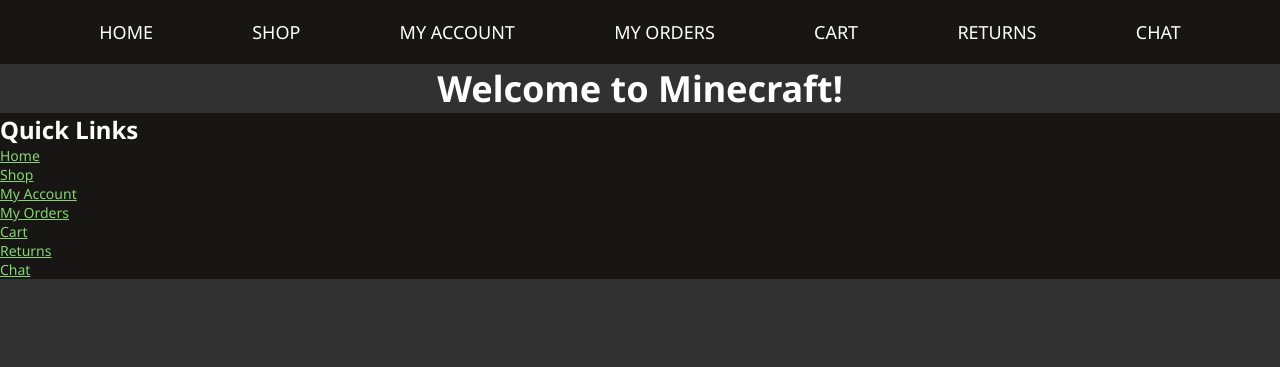
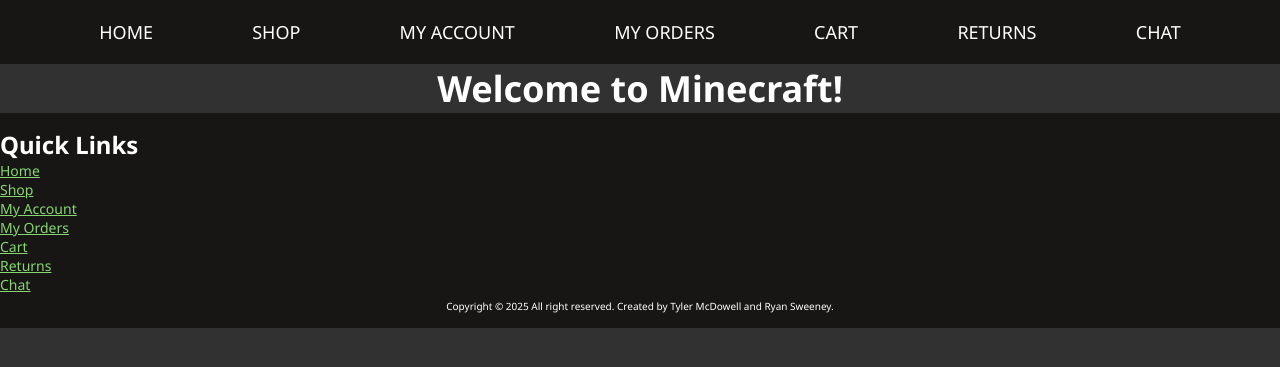
Before and after one commit to Pious726/CSET180Final, a Flask app: page / in a window 1280 px wide. Shown: the top 367 px of the page. Run offline with Flask 3, Linux system fonts and the light colour scheme.

Commit message:
more styles

```diff
--- a/static/styles/styles.css
+++ b/static/styles/styles.css
@@ -21,6 +21,9 @@
     font-weight: 400;
     font-style: normal;
     font-size: 20px;
+}
+img {
+    max-width: 100%;
 }
 body {
     height: 100%;
@@ -70,4 +73,12 @@
 footer {
     background-color: var(--secondaryColor);
     font-size: 14px;
+    padding: 15px 0;
 }
+.f-navlist {
+    margin-bottom: 5px;
+}
+.copyright {
+    font-size: 10px;
+    text-align: center;
+}
--- a/templates/base.html
+++ b/templates/base.html
@@ -40,7 +40,7 @@
                 <li><a href="chat.html">Chat</a></li>
             </ul>
         </nav>
-        <p></p>
+        <p class="copyright">Copyright &copy; 2025 All right reserved. Created by Tyler McDowell and Ryan Sweeney.</p>
     </footer>
 </body>
 </html>
```
